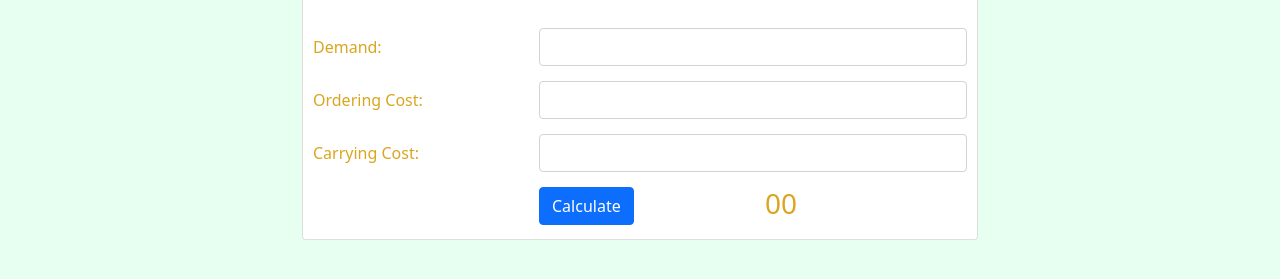
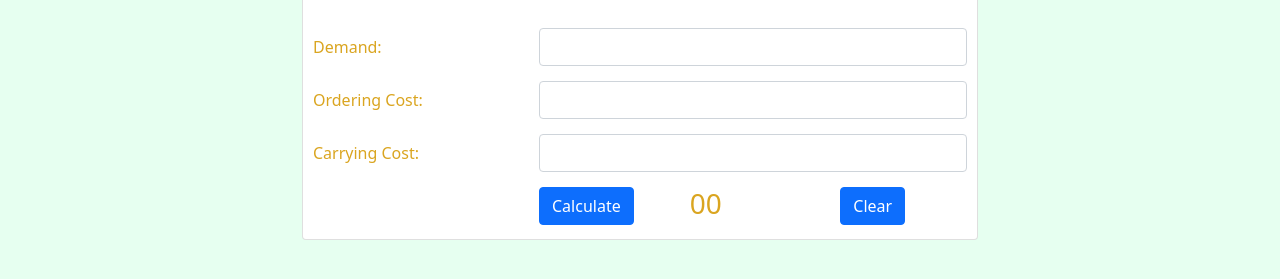
Before and after one commit to nmsteve/EOQ, a website: page index.html in a window 1280 px wide. Shown: the part 129-408 px from the top of the page. Drawn offline with nearby package versions, Linux system fonts and the light colour scheme.

Commit message:
added clear button

```diff
--- a/index.html
+++ b/index.html
@@ -49,8 +49,10 @@
 
             <div class=" row formrow">
               <div class="col-sm-4"></div>
-              <div class="col"><button type="submit" value="calculate" class="btn btn-primary" >Calculate</button></div>
+              <div class="col"><button type="submit"  class="btn btn-primary" >Calculate</button></div>
               <div class="col"><h3 id = "results">00</h1></div>
+              <div class="col"><button type = "reset" onclick="ResetFunction()"  class="btn btn-primary" >Clear</button></div>
+
             </div>
 
 
--- a/index.js
+++ b/index.js
@@ -43,3 +43,7 @@ function calculate(Event){
 //action listener
 form.preventDefault
 form.addEventListener('submit',calculate )
+
+function ResetFunction() {
+    document.getElementById("form").reset();
+  }
```
